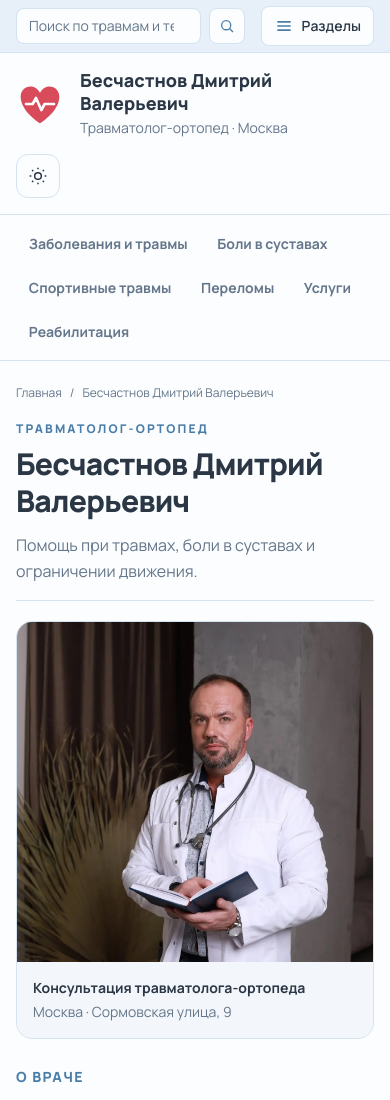
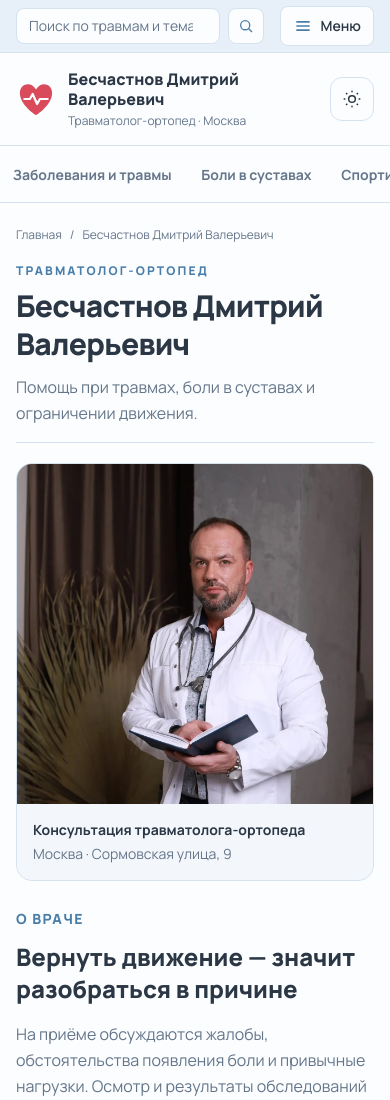
Before and after one commit to Benkyy/Travmatolog, a plain HTML site: page index.html in a window 390 px wide. Shown: the top 1100 px of the page. Drawn offline with nearby package versions, Linux system fonts and the light colour scheme; no server answers.

Commit message:
Improve responsive navigation and motion

```diff
--- a/index.html
+++ b/index.html
@@ -45,7 +45,7 @@
     };
   </script>
   <style>
-    html { scroll-behavior:smooth; }
+    html { scroll-behavior:smooth; scroll-padding-top:1rem; }
     :focus-visible { outline:3px solid var(--color-primary-600); outline-offset:3px; }
     dialog::backdrop { background:var(--color-overlay); backdrop-filter:blur(5px); }
     .top-tab,.topic-tab,.side-link,.menu-link { display:block; border-radius:.65rem; padding:.6rem .8rem; color:var(--color-text-muted); font-size:.875rem; font-weight:700; white-space:nowrap; transition:background-color .18s,color .18s; }
@@ -58,7 +58,7 @@
     .topic-icon,.document-badge { display:flex; align-items:center; justify-content:center; width:2.5rem; height:2.5rem; border-radius:.8rem; background:var(--color-surface-2); color:var(--color-primary-600); font-size:.75rem; font-weight:800; }
     .topic-more,.document-open { margin-top:auto; padding-top:1rem; color:var(--color-primary-600); font-size:.8rem; font-weight:800; }
     .article-label { color:var(--color-primary-600); font-size:.7rem; font-weight:800; letter-spacing:.12em; }
-    .topic-article { border:1px solid var(--color-border); border-radius:1rem; background:var(--color-bg); padding:1.25rem; }
+    .topic-article { border:1px solid var(--color-border); border-radius:1rem; background:var(--color-bg); padding:1.25rem; transition:border-color .2s,background-color .2s,box-shadow .2s; }
     .topic-article h2 { margin:1.7rem 0 .55rem; font-size:1.15rem; font-weight:800; }
     .topic-article h2:first-child { margin-top:0; }
     .topic-article p,.topic-article li { color:var(--color-text-muted); font-size:.94rem; line-height:1.75; }
@@ -66,8 +66,8 @@
     .topic-note { margin-top:1.5rem; border-left:3px solid var(--color-primary); border-radius:.4rem; background:var(--color-surface-2); padding:1rem; color:var(--color-text); font-size:.9rem; line-height:1.65; }
     .inline-action { display:inline-flex; align-items:center; gap:.5rem; margin-top:1.25rem; border-radius:.7rem; background:var(--color-accent); padding:.8rem 1rem; color:var(--color-on-accent); font-size:.9rem; font-weight:800; text-decoration:none; }
     .inline-action:hover { background:var(--color-accent-hover); }
-    .service-card { display:grid; grid-template-columns:minmax(0,1fr) 10rem 10rem; align-items:center; gap:1rem; border:1px solid var(--color-border); border-radius:1rem; background:var(--color-bg); padding:1rem 1.2rem; transition:background-color .18s; }
-    .service-card:hover { background:var(--color-surface); }
+    .service-card { display:grid; grid-template-columns:minmax(0,1fr) 10rem 10rem; align-items:center; gap:1rem; border:1px solid var(--color-border); border-radius:1rem; background:var(--color-bg); padding:1rem 1.2rem; transition:background-color .2s,border-color .2s,box-shadow .2s,transform .2s; }
+    .service-card:hover { border-color:var(--color-primary); background:var(--color-surface); }
     .service-card h2 { font-size:.98rem; font-weight:800; }
     .service-card p,.service-card span { margin-top:.3rem; color:var(--color-text-muted); font-size:.82rem; line-height:1.5; }
     .service-card a { color:var(--color-primary-600); font-size:.82rem; font-weight:800; text-decoration:none; }
@@ -83,14 +83,39 @@
     .document-skeleton--error { background:var(--color-surface-2); animation:none; }
     .document-page-image { display:block; width:100%; height:auto; border-radius:.5rem; opacity:0; transition:opacity .24s ease-out; }
     .document-page-image.is-loaded { opacity:1; }
+    .topic-navigation { scrollbar-width:none; overscroll-behavior-inline:contain; scroll-snap-type:x proximity; }
+    .topic-navigation::-webkit-scrollbar { display:none; }
+    .topic-navigation > a { flex:0 0 auto; scroll-snap-align:start; }
+    .reveal-on-scroll { opacity:0; transform:translateY(.85rem); transition:opacity .44s ease var(--reveal-delay,0ms),transform .44s cubic-bezier(.2,.75,.25,1) var(--reveal-delay,0ms); }
+    .reveal-on-scroll.is-visible { opacity:1; transform:translateY(0); }
     @keyframes document-modal-enter { from { opacity:0; transform:translateY(.75rem) scale(.99); } to { opacity:1; transform:translateY(0) scale(1); } }
     @keyframes document-backdrop-enter { from { opacity:0; } to { opacity:1; } }
     @keyframes document-skeleton-shimmer { from { background-position:100% 0; } to { background-position:-100% 0; } }
+    @media(hover:hover) and (pointer:fine) {
+      .top-tab:hover,.topic-tab:hover,.side-link:hover,.menu-link:hover { transform:translateY(-1px); }
+      .topic-card:hover,.article-card:hover,.service-card:hover,.document-card:hover,.topic-article:hover { box-shadow:0 12px 28px var(--color-shadow); }
+      .inline-action:hover { transform:translateY(-1px); box-shadow:0 8px 20px var(--color-shadow); }
+    }
+    .topic-card:active,.article-card:active,.service-card:active,.document-card:active,.inline-action:active { transform:scale(.99); }
+    @media(max-width:700px) {
+      .topbar-layout { gap:.5rem; }
+      .site-search-control { width:auto; min-width:0; max-width:24rem; flex:1 1 0%; margin-left:auto; }
+      .site-search-control input { min-width:0; }
+      .mobile-menu-summary { white-space:nowrap; padding-inline:.65rem; }
+    }
+    @media(max-width:430px) {
+      .doctor-header-row { flex-wrap:nowrap; gap:.5rem; }
+      .doctor-brand { width:calc(100% - 3.25rem); min-width:0; flex:1 1 0%; gap:.5rem; }
+      .doctor-brand > img { width:2.5rem; height:2.5rem; }
+      .doctor-header-actions { flex:0 0 auto; }
+      .doctor-name { font-size:.9rem; }
+    }
     @media(max-width:700px) { .service-card { grid-template-columns:minmax(0,1fr); gap:.5rem; } .service-card span { margin:0; } .document-card { grid-template-columns:2.5rem minmax(0,1fr); } .document-open { grid-column:2; padding-top:0; } }
+    @media(max-width:360px) { .document-card { gap:.65rem; padding:.8rem; } .document-badge { width:2.25rem; height:2.25rem; } }
     @media(prefers-reduced-motion:reduce) { html { scroll-behavior:auto; } *,*::before,*::after { animation:none; transition:none; } }
   </style>
   <script src="assets/js/theme.js?v=site-tabs-2" defer></script>
-  <script src="assets/js/site.js?v=site-tabs-5" defer></script>
+  <script src="assets/js/site.js?v=site-tabs-6" defer></script>
 </head>
 <body class="min-h-screen bg-bg font-sans text-text antialiased">
   <a href="#main" class="sr-only focus:not-sr-only focus:fixed focus:left-4 focus:top-4 focus:z-[100] focus:rounded-xl focus:bg-bg focus:p-4">Перейти к содержимому</a>
@@ -98,7 +123,7 @@
   <!-- ===== СЕКЦИЯ: HEADER ===== -->
   <header id="site-header" class="sticky top-0 z-40 border-b border-border bg-header-bg shadow-soft backdrop-blur-xl">
     <div class="border-b border-border bg-surface-2">
-      <div class="mx-auto flex max-w-7xl items-center justify-between gap-4 px-4 sm:px-6 lg:px-8">
+      <div class="topbar-layout mx-auto flex max-w-7xl items-center justify-between gap-4 px-4 sm:px-6 lg:px-8">
         <nav aria-label="Основные разделы сайта" class="hidden min-w-0 items-center gap-1 overflow-x-auto py-2 lg:flex">
           <a data-route="doctor" href="#/doctor" class="top-tab">О враче</a>
           <a data-route="certificates" href="#/certificates" class="top-tab">Сертификаты</a>
@@ -106,7 +131,7 @@
           <a data-route="partners" href="#/partners" class="top-tab">Партнёры</a>
           <a data-route="contacts" href="#/contacts" class="top-tab">Контакты</a>
         </nav>
-        <div class="relative ml-auto flex w-full max-w-sm items-center gap-2 py-2 lg:ml-0">
+        <div class="site-search-control relative ml-auto flex w-full max-w-sm items-center gap-2 py-2 lg:ml-0">
           <label class="sr-only" for="site-search">Найти тему на сайте</label>
           <input id="site-search" type="search" autocomplete="off" placeholder="Поиск по травмам и темам" class="min-h-9 w-full rounded-lg border border-border bg-bg px-3 text-sm placeholder:text-text-muted focus:border-primary-600 focus:outline-none">
           <button id="search-button" type="button" aria-label="Показать результаты поиска" class="flex h-9 w-9 shrink-0 items-center justify-center rounded-lg border border-border bg-bg text-primary-600 transition hover:bg-surface">
@@ -115,9 +140,9 @@
           <div id="search-results" role="listbox" aria-label="Результаты поиска" class="absolute right-0 top-full z-50 mt-1 max-h-80 w-full overflow-auto rounded-xl border border-border bg-bg p-2 shadow-soft" hidden></div>
         </div>
         <details id="mobile-menu" class="relative shrink-0 lg:hidden">
-          <summary class="flex min-h-10 cursor-pointer list-none items-center gap-2 rounded-lg border border-border bg-bg px-3 text-sm font-semibold">
+          <summary class="mobile-menu-summary flex min-h-10 cursor-pointer list-none items-center gap-2 rounded-lg border border-border bg-bg px-3 text-sm font-semibold">
             <svg class="h-5 w-5 text-primary-600" viewBox="0 0 24 24" fill="none" stroke="currentColor" stroke-width="2" aria-hidden="true"><path d="M4 7h16M4 12h16M4 17h16"/></svg>
-            Разделы
+            Меню
           </summary>
           <nav aria-label="Разделы сайта на мобильном" class="absolute right-0 top-full z-50 mt-2 grid min-w-56 gap-1 rounded-xl border border-border bg-bg p-2 shadow-soft">
             <a data-route="doctor" href="#/doctor" class="menu-link">О враче</a>
@@ -129,12 +154,12 @@
         </details>
       </div>
     </div>
-    <div class="mx-auto flex max-w-7xl flex-wrap items-center justify-between gap-4 px-4 py-4 sm:px-6 lg:flex-nowrap lg:px-8">
-      <a data-route="doctor" href="#/doctor" aria-label="На главную: Бесчастнов Дмитрий Валерьевич" class="flex min-w-0 items-center gap-4 rounded-xl">
+    <div class="doctor-header-row mx-auto flex max-w-7xl flex-wrap items-center justify-between gap-4 px-4 py-4 sm:px-6 lg:flex-nowrap lg:px-8">
+      <a data-route="doctor" href="#/doctor" aria-label="На главную: Бесчастнов Дмитрий Валерьевич" class="doctor-brand flex min-w-0 items-center gap-3 sm:gap-4 rounded-xl">
         <img src="assets/img/dzm-heart.svg?v=site-assets-2" width="58" height="58" alt="Сердце Московской медицины с линией ЭКГ" class="h-12 w-12 shrink-0 sm:h-14 sm:w-14">
-        <span class="min-w-0"><span class="block text-lg font-extrabold leading-tight sm:text-xl">Бесчастнов Дмитрий Валерьевич</span><span class="mt-1 block text-sm text-text-muted">Травматолог-ортопед · Москва</span></span>
+        <span class="min-w-0"><span class="doctor-name block text-base font-extrabold leading-tight sm:text-lg xl:text-xl">Бесчастнов Дмитрий Валерьевич</span><span class="mt-1 block text-xs text-text-muted sm:text-sm">Травматолог-ортопед · Москва</span></span>
       </a>
-      <div class="flex items-center gap-3 sm:gap-5">
+      <div class="doctor-header-actions flex items-center gap-3 sm:gap-5">
         <div class="hidden text-right sm:block"><span class="block text-[10px] font-bold uppercase tracking-widest text-text-muted">Телефон клиники</span><a href="tel:+74959191140" class="mt-1 inline-flex items-center gap-2 font-bold transition hover:text-primary-600"><svg class="h-4 w-4" viewBox="0 0 24 24" fill="none" stroke="currentColor" stroke-width="1.8" aria-hidden="true"><path d="m6 3 3 5-2 2a15 15 0 0 0 7 7l2-2 5 3-1 3C10 22 2 14 3 4Z"/></svg>+7 (495) 919-11-40</a></div><div class="hidden text-right xl:block"><span class="block text-[10px] font-bold uppercase tracking-widest text-text-muted">Адрес клиники</span><a data-route="contacts" href="#/contacts" class="mt-1 inline-flex font-semibold transition hover:text-primary-600">Москва, ул. Сормовская, 9</a></div>
         <button id="theme-toggle" type="button" aria-label="Переключить тему" aria-pressed="false" title="Переключить тему" class="flex h-11 w-11 shrink-0 items-center justify-center rounded-xl border border-border bg-bg transition hover:bg-surface">
           <svg class="h-5 w-5 dark:hidden" viewBox="0 0 24 24" fill="none" stroke="currentColor" stroke-width="1.8" aria-hidden="true"><circle cx="12" cy="12" r="4"/><path d="M12 2v2m0 16v2M4.9 4.9l1.4 1.4m11.4 11.4 1.4 1.4M2 12h2m16 0h2M4.9 19.1l1.4-1.4M17.7 6.3l1.4-1.4"/></svg>
@@ -143,7 +168,7 @@
       </div>
     </div>
     <div class="border-t border-border bg-bg">
-      <nav aria-label="Направления травматологии" class="mx-auto flex max-w-7xl flex-wrap items-center gap-1 px-4 py-2 sm:px-6 lg:px-8">
+      <nav aria-label="Направления травматологии" class="topic-navigation mx-auto flex max-w-7xl flex-nowrap items-center gap-1 overflow-x-auto px-4 py-2 sm:px-6 lg:px-8">
         <a data-route="conditions" href="#/conditions" class="topic-tab">Заболевания и травмы</a>
         <a data-route="joint-pain" href="#/joint-pain" class="topic-tab">Боли в суставах</a>
         <a data-route="sports-injury" href="#/sports-injury" class="topic-tab">Спортивные травмы</a>
```
